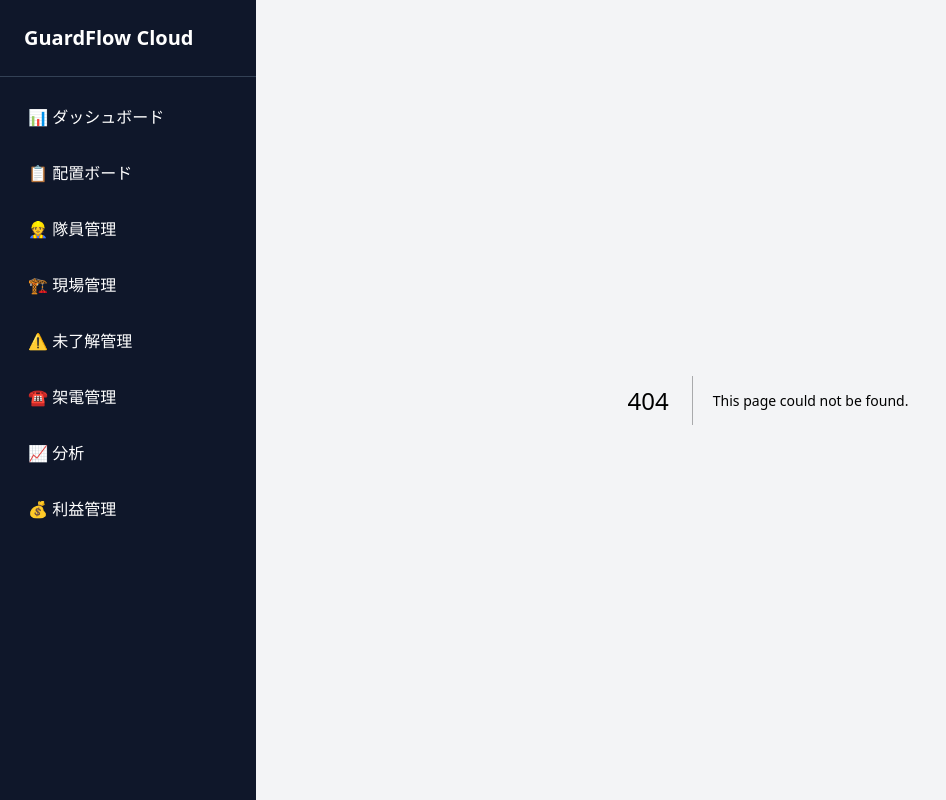
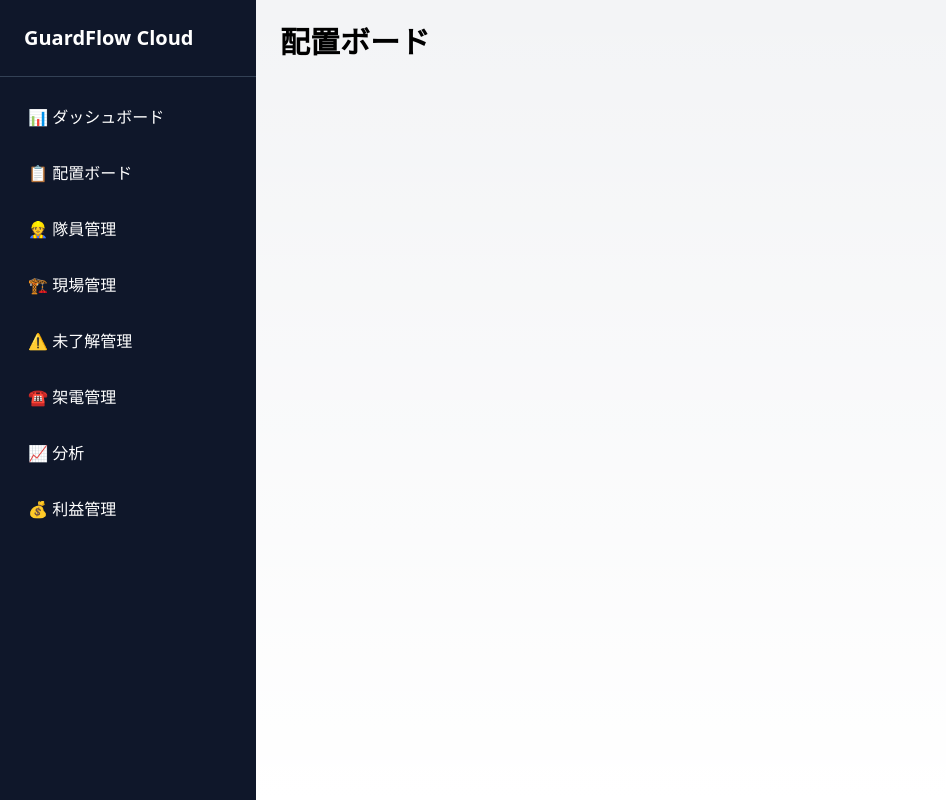
Before and after one commit to saekk0314-sudo/GuardFlow, a Next.js app: page /assignments in a window 1280 px wide. Before the commit this address had no page. Shown: the whole page, without its empty margins (0-946 px from the left). Built offline with nearby package versions, Linux system fonts and the light colour scheme.

Commit message:
page.tsx を作成

```diff
--- /dev/null
+++ b/app/assignments/page.tsx
@@ -0,0 +1,9 @@
+export default function AssignmentsPage() {
+  return (
+    <main className="p-6">
+      <h1 className="text-3xl font-bold">
+        配置ボード
+      </h1>
+    </main>
+  )
+}
```
